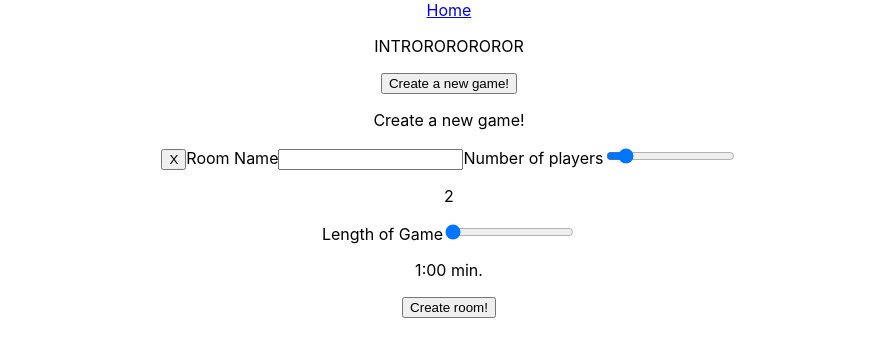
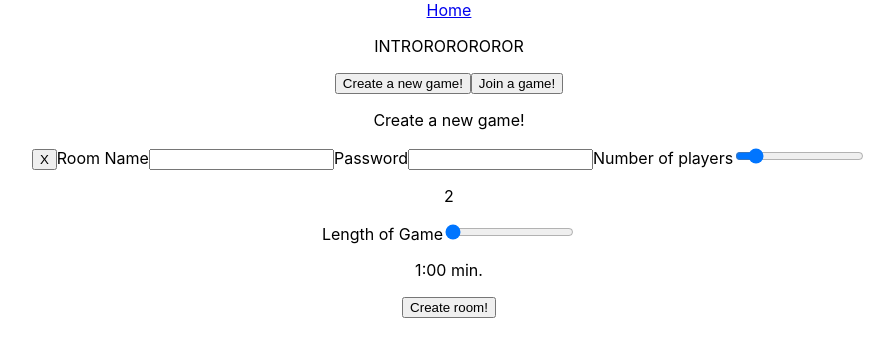
Before and after one commit to spencerTaira/boggle-frontend, a React (Create React App) app: page / in a window 1280 px wide. Both pictures are taken after a click on the button "Create a new game!". Shown: the top 356 px of the page, without its empty margins (191-1085 px from the left). Built offline with nearby package versions, Linux system fonts and the light colour scheme.

Commit message:
Created Join Game form and added button functionality

```diff
--- a/src/components/intro/CreateGameForm.tsx
+++ b/src/components/intro/CreateGameForm.tsx
@@ -1,14 +1,14 @@
-import React, { ReactEventHandler, useState } from "react";
-import { useNavigate, Link } from 'react-router-dom';
+import React, { useState } from "react";
 
 /**
  * Render CreateGameForm.
  *
  * State: formData
  *  {
- *      roomName,
- *      numPlayers
- *      gameLength
+ *      roomName (string),
+ *      password (string),
+ *      numPlayers (string),
+ *      gameLength (string)
  *  }
  *
  * App -> CreateGameForm
@@ -18,6 +18,7 @@ function CreateGameForm({cancel}:{cancel:Function}) {
     const [formData, setFormData] = useState(
         {
             roomName: '',
+            password: '',
             numPlayers: '2',
             gameLength: '1'
         }
@@ -55,6 +56,16 @@ function CreateGameForm({cancel}:{cancel:Function}) {
                                 type="text"
                                 value={formData.roomName}
                                 name="roomName"
+                                onChange={handleChange}
+                                required
+                            />
+                        </label>
+                        <label>
+                            Password
+                            <input
+                                type="text"
+                                value={formData.password}
+                                name="password"
                                 onChange={handleChange}
                                 required
                             />
--- a/src/components/intro/Intro.tsx
+++ b/src/components/intro/Intro.tsx
@@ -26,7 +26,12 @@ function Intro() {
     }
 
     function showJoinGameForm(){
-
+        setShowForm(
+            {
+                ...showForm,
+                visibleForm:"join"
+            }
+        )
     }
 
     function formCancel(){
@@ -50,6 +55,7 @@ function Intro() {
         <div className='Intro'>
             <p>INTROROROROROR</p>
             <button onClick={showCreateGameForm}>Create a new game!</button>
+            <button onClick={showJoinGameForm}>Join a game!</button>
             {form}
         </div>
     )
--- a/src/components/intro/JoinGameForm.tsx
+++ b/src/components/intro/JoinGameForm.tsx
@@ -1,8 +1,78 @@
-import React from "react";
+import React, { useState, } from "react";
+
+/**
+ * Render JoinGameForm.
+ *
+ * State: formData
+ *  {
+ *      roomName (string),
+ *      password (string)
+ *  }
+ *
+ * App -> JoinGameForm
+ */
 
 function JoinGameForm({cancel}:{cancel:Function}) {
+    const [formData, setFormData] = useState(
+        {
+            roomName: '',
+            password: '',
+        }
+    );
+
+    console.log("what is formData?", formData)
+
+    function handleSubmit(e:React.FormEvent){
+        e.preventDefault();
+
+    }
+
+    function handleChange(e:React.ChangeEvent<HTMLInputElement>){
+        const {name, value} = e.target;
+        setFormData((fData) => ({
+            ...fData,
+            [name]: value,
+         }));
+    }
+
+    function cancelForm(){
+        cancel()
+    }
+
     return(
-        <p>'hello world'</p>
+        <div className='CreateGameForm'>
+            <label>
+                <p>Create a new game!</p>
+                <form onSubmit={handleSubmit}>
+                    <div className='CreateGameForm-roomName'>
+                        <button onClick={cancelForm}>X</button>
+                        <label>
+                            Room Name
+                            <input
+                                type="text"
+                                value={formData.roomName}
+                                name="roomName"
+                                onChange={handleChange}
+                                required
+                            />
+                        </label>
+                        <label>
+                            Password
+                            <input
+                                type="text"
+                                value={formData.password}
+                                name="password"
+                                onChange={handleChange}
+                                required
+                            />
+                        </label>
+                        <button onSubmit={handleSubmit}>
+                            Join room!
+                        </button>
+                    </div>
+                </form>
+            </label>
+        </div>
     )
 }
 
```
